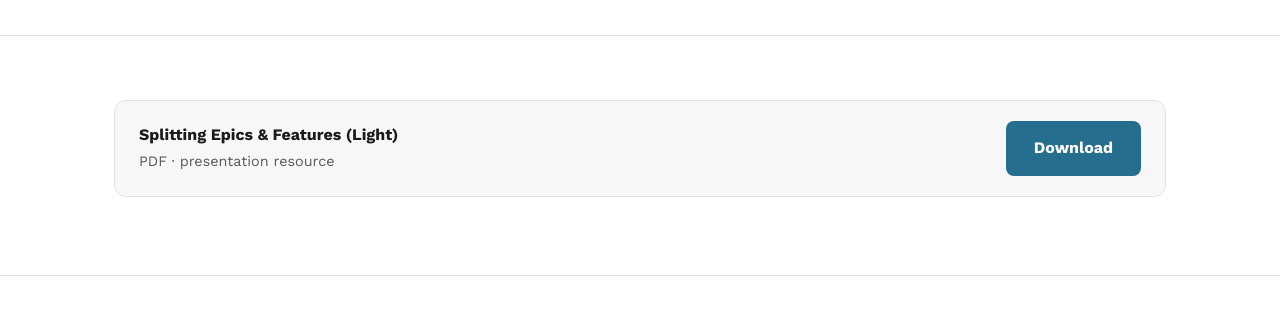
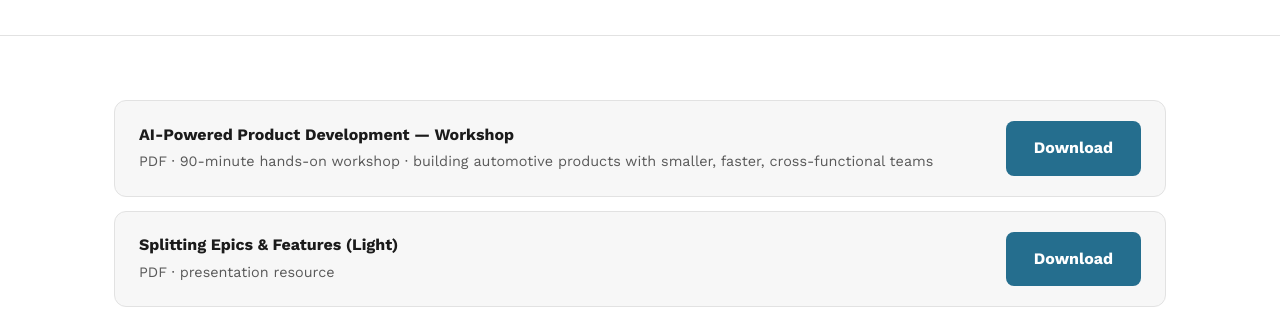
Before and after one commit to rockinryeman/industrialdevopsnow, a plain HTML site: page presentations.html in a window 1280 px wide. Shown: the part 274-589 px from the top of the page. Drawn offline with nearby package versions, Linux system fonts and the light colour scheme.

Commit message:
Add AI-Powered Product Development workshop PDF to Presentations page

```diff
--- a/presentations.html
+++ b/presentations.html
@@ -26,6 +26,13 @@
   <div class="wrap">
     <div class="resource">
       <div class="meta">
+        <strong>AI-Powered Product Development — Workshop</strong>
+        <span>PDF · 90-minute hands-on workshop · building automotive products with smaller, faster, cross-functional teams</span>
+      </div>
+      <a class="btn teal" href="assets/AI-Powered-Product-Development-Workshop.pdf" target="_blank" rel="noopener">Download</a>
+    </div>
+    <div class="resource">
+      <div class="meta">
         <strong>Splitting Epics &amp; Features (Light)</strong>
         <span>PDF · presentation resource</span>
       </div>
```
Also changed, not shown: 1 other file.
